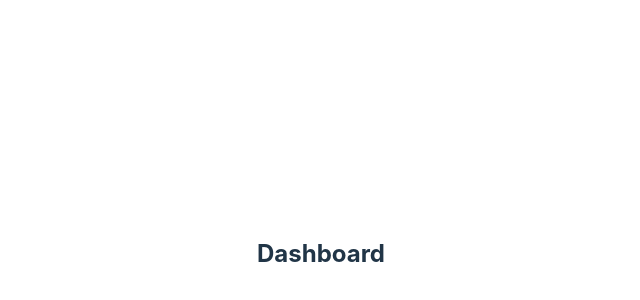
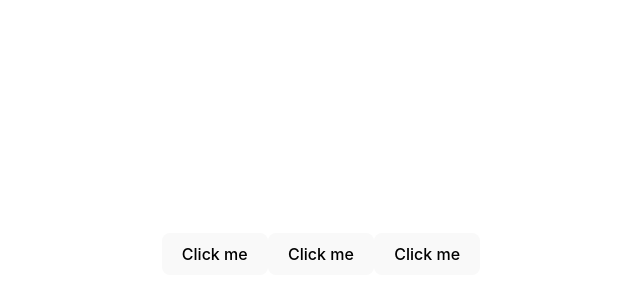
Before and after one commit to charakamihiranga/RAD-Sessions, a React (Vite) app in the folder react-basics/: page / in a window 1280 px wide. Shown: the part 146-446 px from the top of the page, without its empty margins (319-959 px from the left). Built offline with nearby package versions, Linux system fonts and the light colour scheme.

Commit message:
react props: ReactNode

```diff
--- a/react-basics/src/App.tsx
+++ b/react-basics/src/App.tsx
@@ -1,24 +1,17 @@
 import './App.css';
-import {Dashboard} from "./component/Dashboard.tsx";
-import {Login} from "./component/Login.tsx";
+
+import {ButtonComponent} from "./component/ButtonComponent.tsx";
 
 
 
 function App() {
 
-  const  isLoggedIn = true;
-
-  let content;
-
-  if (isLoggedIn) {
-      content = <Dashboard/>
-  } else {
-      content = <Login/>
-  }
 
   return (
       <>
-          {content}
+        <ButtonComponent>Click me</ButtonComponent>
+        <ButtonComponent>Click me</ButtonComponent>
+        <ButtonComponent>Click me</ButtonComponent>
       </>
   );
 }
--- a/react-basics/src/component/ButtonComponent.tsx
+++ b/react-basics/src/component/ButtonComponent.tsx
@@ -1,7 +1,9 @@
-export function ButtonComponent(props : {name : string}) {
+import {ReactNode} from "react";
+
+export function ButtonComponent(props : {children:ReactNode}) { // using ReactNode to accept any type of children (string, number, element, etc)
     return (
         <>
-            <button>{props.name}</button>
+            <button>{props.children}</button>
         </>
     )
 }
```
